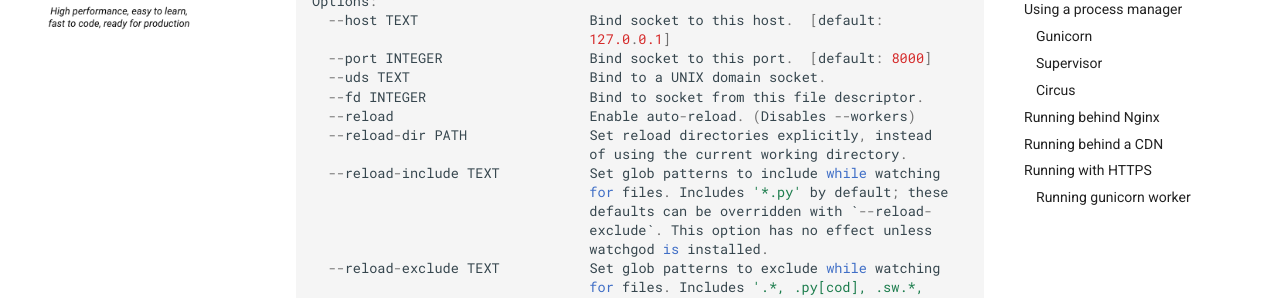
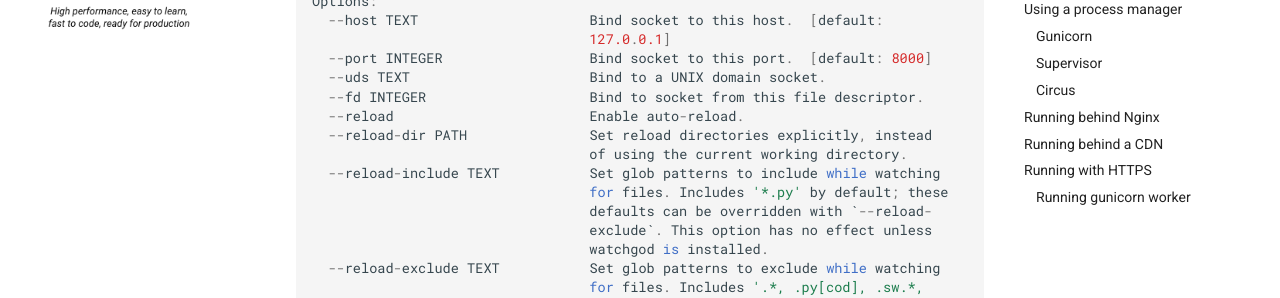
Before and after one commit to encode/uvicorn, an MkDocs documentation site: the page built from docs/deployment.md, in a window 1280 px wide and 900 px high, scrolled down 692 px. Shown: the part 153-451 px from the top of the window. Built offline with MkDocs 1.6.1 and Material for MkDocs 9.7.7, drawn with Linux system fonts in a browser that asks for light colours; comment, search, counter and statistics services are not loaded.

```diff
--- a/docs/deployment.md
+++ b/docs/deployment.md
@@ -36,7 +36,7 @@ Options:
   --port INTEGER                  Bind socket to this port.  [default: 8000]
   --uds TEXT                      Bind to a UNIX domain socket.
   --fd INTEGER                    Bind to socket from this file descriptor.
-  --reload                        Enable auto-reload. (Disables --workers)
+  --reload                        Enable auto-reload.
   --reload-dir PATH               Set reload directories explicitly, instead
                                   of using the current working directory.
   --reload-include TEXT           Set glob patterns to include while watching
```
Also changed, not shown: docs/index.md (+1 -1 lines).
